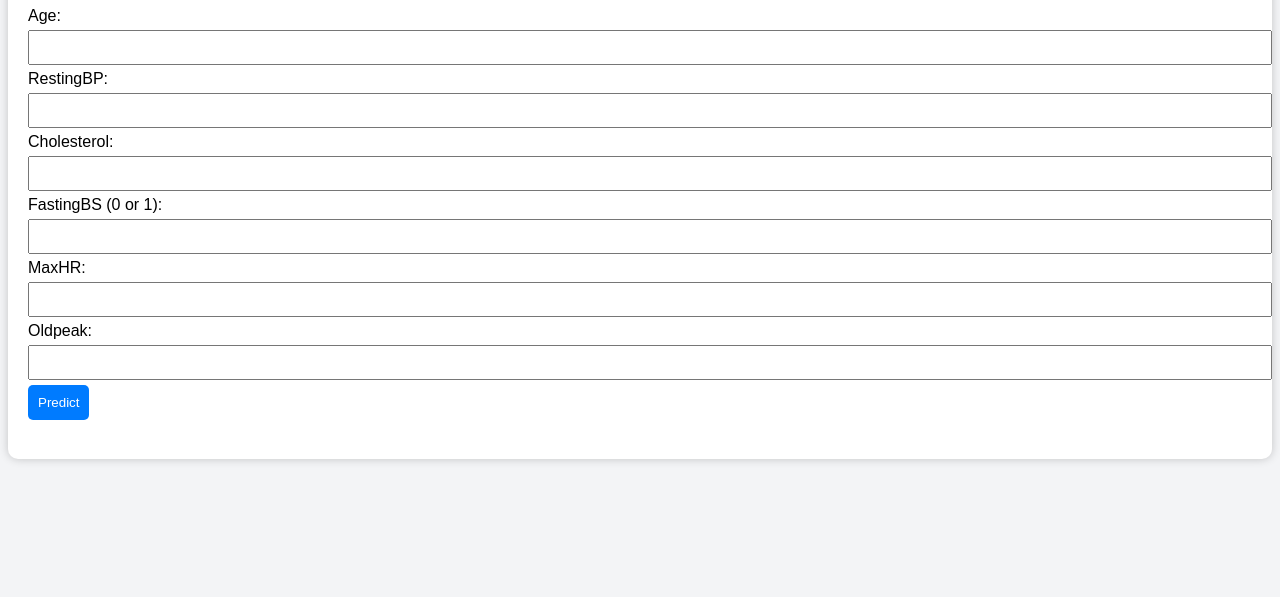
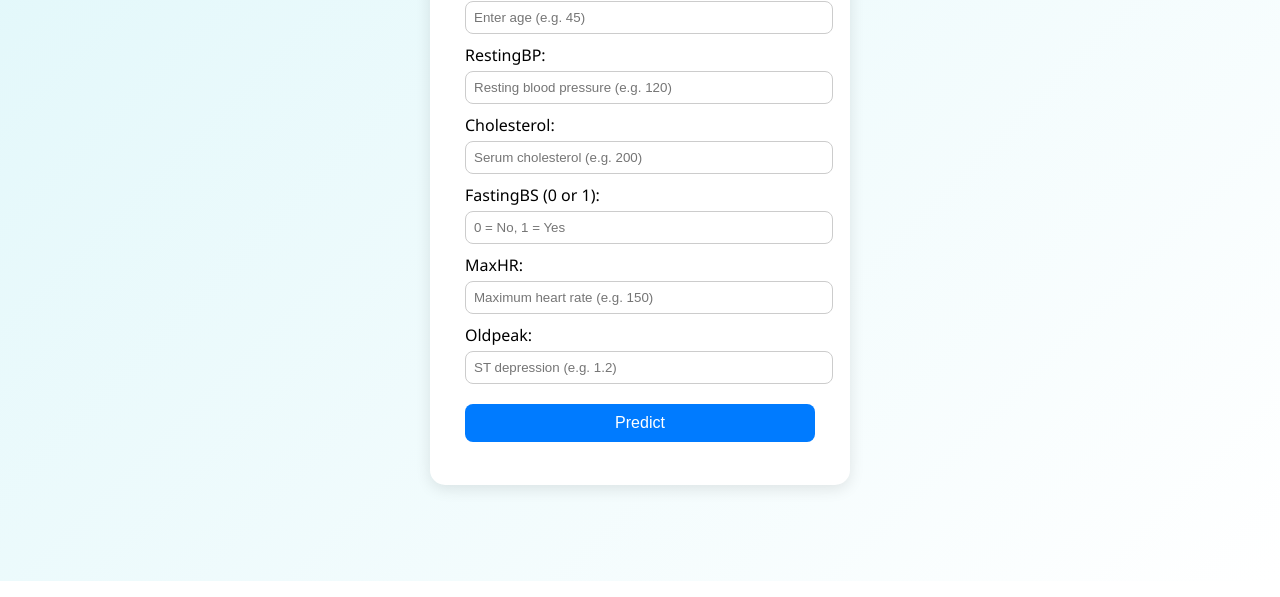
Before and after one commit to ravicoder01/Heart_Disease_prediction, a plain HTML site: page index.html in a window 1280 px wide. Shown: the part 219-816 px from the top of the page. Drawn offline with Linux system fonts and the light colour scheme.

Commit message:
Add files via upload

```diff
--- a/index.html
+++ b/index.html
@@ -5,69 +5,99 @@
     <title>Heart Disease Prediction</title>
     <style>
         body {
-            font-family: Arial, sans-serif;
-            background: #f3f4f6;
+            font-family: "Segoe UI", Arial, sans-serif;
+            background: linear-gradient(135deg, #e0f7fa, #ffffff);
             display: flex;
             justify-content: center;
             align-items: center;
             height: 100vh;
+            margin: 0;
         }
-        form {
-            background: white;
-            padding: 20px;
-            border-radius: 10px;
-            box-shadow: 0 0 10px rgba(0,0,0,0.2);
+        .container {
+            background: #fff;
+            padding: 25px 35px;
+            border-radius: 15px;
+            box-shadow: 0 4px 15px rgba(0,0,0,0.1);
+            width: 350px;
+        }
+        h2 {
+            text-align: center;
+            color: #007bff;
+            margin-bottom: 20px;
+        }
+        label {
+            font-weight: 500;
+            display: block;
+            margin-top: 10px;
         }
         input {
-            margin: 5px 0;
+            width: 100%;
             padding: 8px;
-            width: 100%;
+            margin-top: 5px;
+            border: 1px solid #ccc;
+            border-radius: 8px;
+            transition: 0.2s;
+        }
+        input:focus {
+            border-color: #007bff;
+            outline: none;
+            box-shadow: 0 0 5px rgba(0,123,255,0.2);
         }
         button {
+            width: 100%;
             padding: 10px;
+            margin-top: 20px;
             background: #007bff;
             color: white;
             border: none;
+            border-radius: 8px;
             cursor: pointer;
-            border-radius: 5px;
+            font-size: 16px;
+            transition: 0.2s;
         }
-        h2 {
+        button:hover {
+            background: #0056b3;
+        }
+        #result {
             text-align: center;
+            font-size: 18px;
+            font-weight: bold;
+            margin-top: 15px;
         }
     </style>
 </head>
 <body>
+    <div class="container">
+        <h2>Heart Disease Prediction</h2>
         <form id="predictionForm">
-        <h2>Heart Disease Prediction</h2>
-
             <label>Age:</label>
-        <input type="number" name="Age" required>
+            <input type="number" name="Age" placeholder="Enter age (e.g. 45)" required>
 
             <label>RestingBP:</label>
-        <input type="number" name="RestingBP" required>
+            <input type="number" name="RestingBP" placeholder="Resting blood pressure (e.g. 120)" required>
 
             <label>Cholesterol:</label>
-        <input type="number" name="Cholesterol" required>
+            <input type="number" name="Cholesterol" placeholder="Serum cholesterol (e.g. 200)" required>
 
             <label>FastingBS (0 or 1):</label>
-        <input type="number" name="FastingBS" required>
+            <input type="number" name="FastingBS" placeholder="0 = No, 1 = Yes" required>
 
             <label>MaxHR:</label>
-        <input type="number" name="MaxHR" required>
+            <input type="number" name="MaxHR" placeholder="Maximum heart rate (e.g. 150)" required>
 
             <label>Oldpeak:</label>
-        <input type="number" name="Oldpeak" step="0.1" required>
+            <input type="number" name="Oldpeak" step="0.1" placeholder="ST depression (e.g. 1.2)" required>
 
             <button type="submit">Predict</button>
 
             <h3 id="result"></h3>
         </form>
+    </div>
 
     <script>
         const form = document.getElementById("predictionForm");
         form.addEventListener("submit", async (e) => {
             e.preventDefault();
-
             const formData = new FormData(form);
             const data = Object.fromEntries(formData);
 
@@ -78,10 +108,12 @@
             });
 
             const result = await res.json();
-            document.getElementById("result").innerText =
+            const output = document.getElementById("result");
+            output.innerText =
                 result.prediction === 1
                     ? "⚠️ Heart Disease Likely"
                     : "✅ No Heart Disease";
+            output.style.color = result.prediction === 1 ? "red" : "green";
         });
     </script>
 </body>
```
Lines whose indentation alone changed are shown as unchanged.
